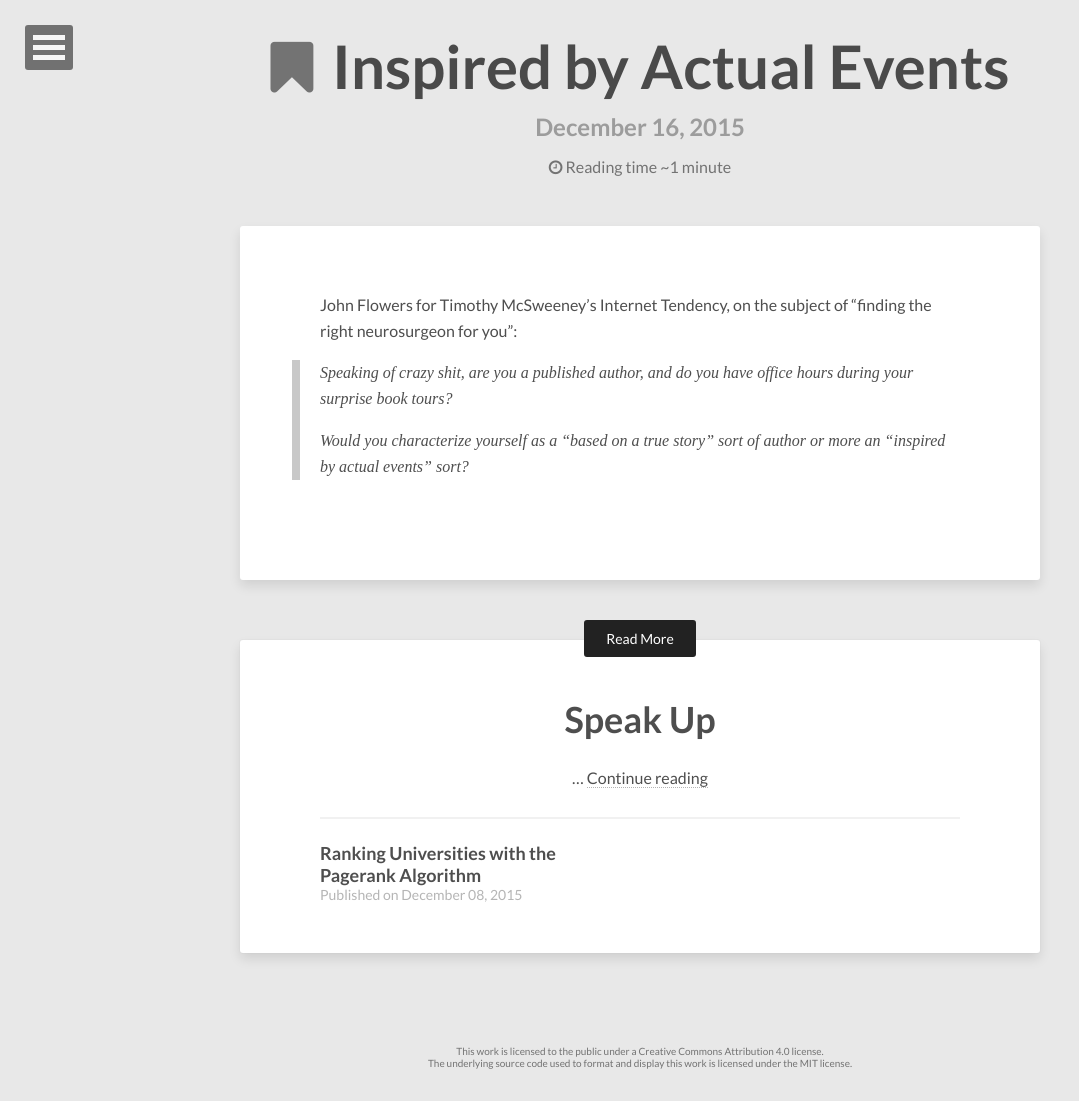
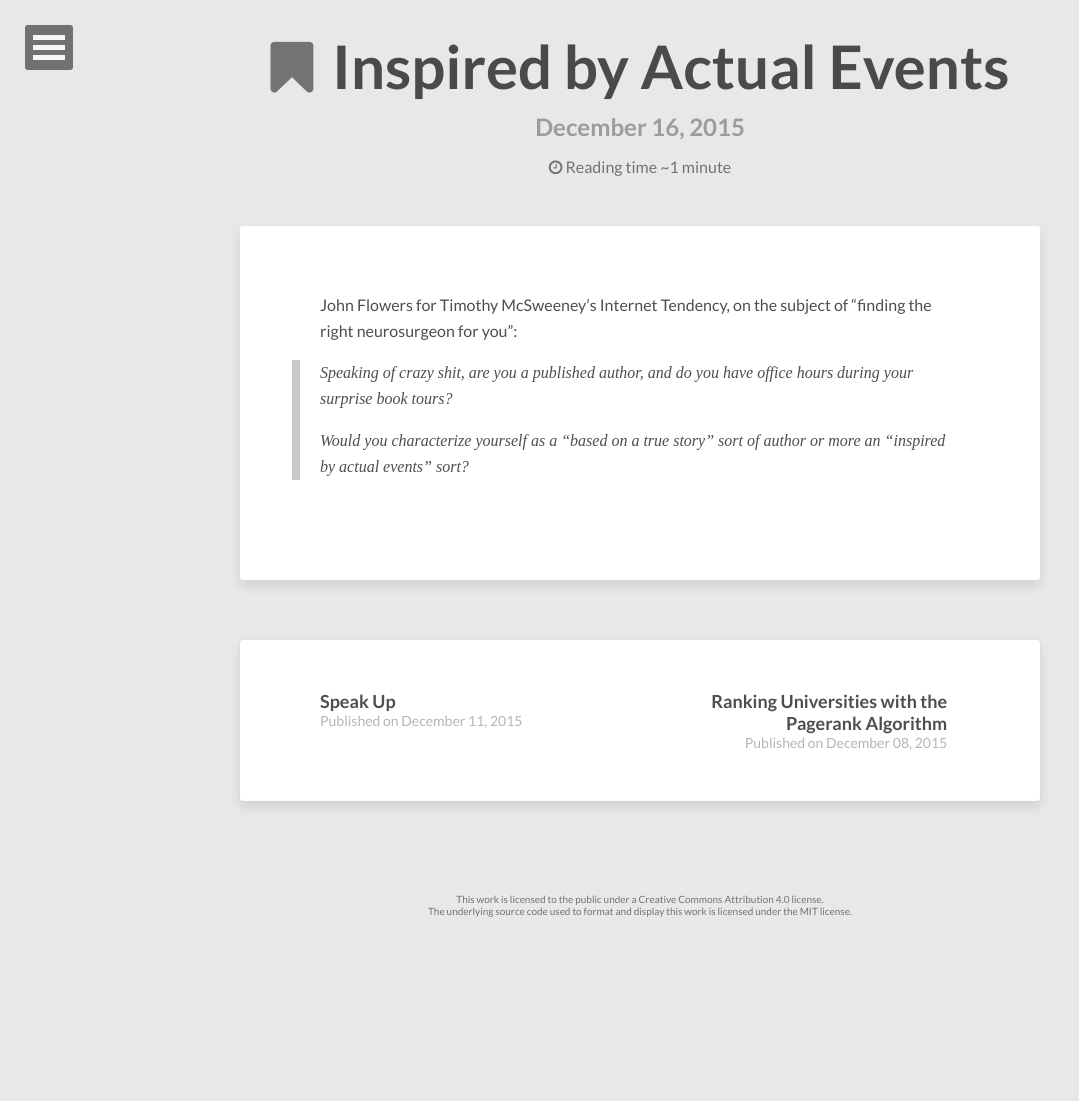
Before and after one commit to CarterPape/CarterPape.github.io, a Jekyll site: the page built from _posts/2015-12-16-inspired-by-actual-events.md, in a window 1280 px wide. Shown: the whole page, without its empty margins (0-1079 px from the left). Built offline with Jekyll 4.4.1, drawn with Linux system fonts in a browser that asks for light colours; nearby versions of some CDN libraries; after the commit the page ends 949 px from its top, so only the background shows below that.

Commit message:
Redesign of "Read more"

```diff
--- a/_includes/read-more.html
+++ b/_includes/read-more.html
@@ -1,15 +1,6 @@
 <div class="read-more">
-    {% for post in site.related_posts limit:1 %}
-        <div class="read-more-header">
-            <a href="{{ site.url }}{{ page.previous.url }}" class="read-more-btn">Read More</a>
-        </div><!-- /.read-more-header -->
-        <div class="read-more-content">
-            <h3><a href="{{ site.url }}{{ post.url }}" title="{{ post.title }}">{{ post.title }}</a></h3>
-            <p>{% if post.description %}{{ post.description }}{% else %}{{ post.content | strip_html | strip_newlines | truncate: 140 }}&hellip;{% endif %} <a href="{{ site.url }}{{ post.url }}">Continue reading</a></p>
-        </div><!-- /.read-more-content -->
-    {% endfor %}
     <div class="read-more-list">
-        {% for post in site.related_posts limit:2 offset:1 %}
+        {% for post in site.related_posts limit:2 %}
             <div class="list-item">
                 <h4><a href="{{ site.url }}{{ post.url }}" title="{{ post.title }}">{{ post.title }}</a></h4>
                 <span>Published on {{ post.date | date: "%B %d, %Y" }}</span>
--- a/_sass/_page.scss
+++ b/_sass/_page.scss
@@ -327,15 +327,12 @@ header .entry-meta {
         }
     }
 }
-.read-more-list {
-    border-top: solid 2px lighten($base-color,80);
-}
 .list-item {
     width: 100%;
     text-align: left;
     h4 {
         @include font-rem(18);
-        margin-bottom: 0;
+        margin: 0;
     }
     span {
         display: block;
```
